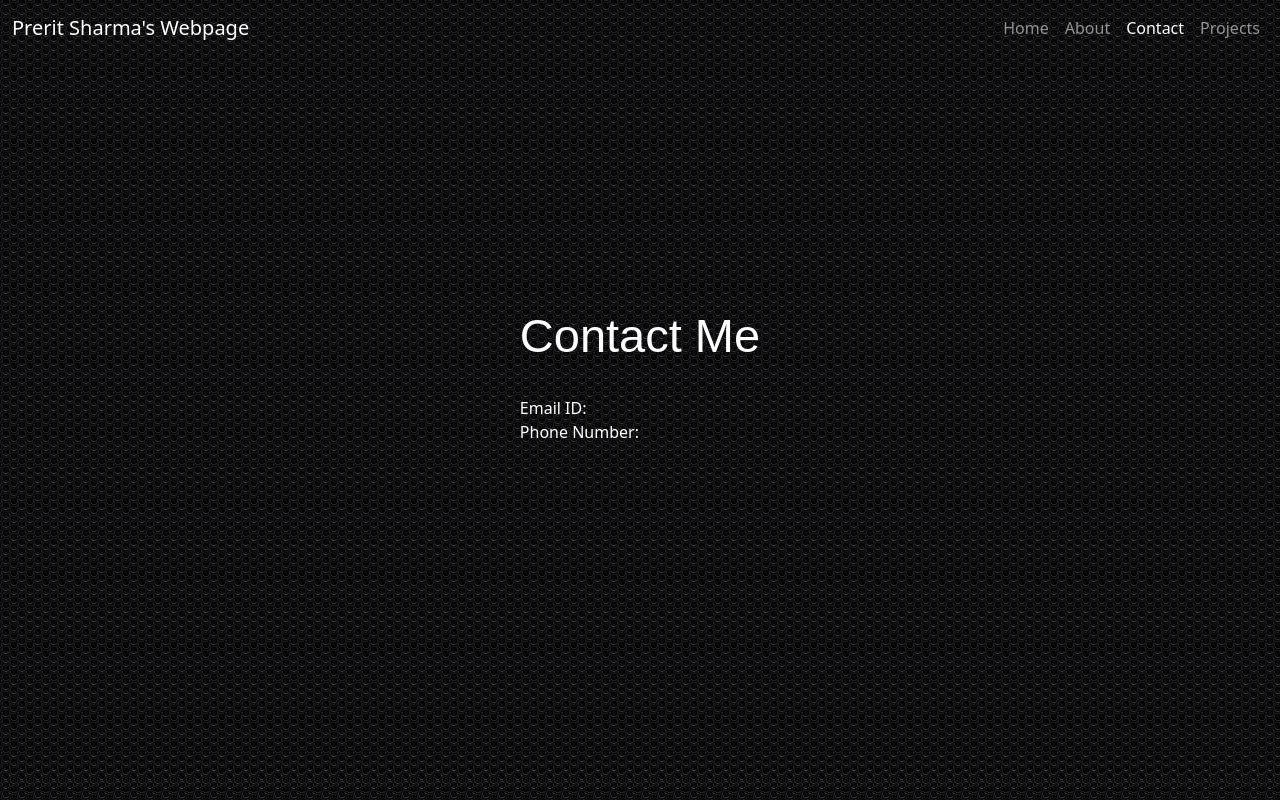
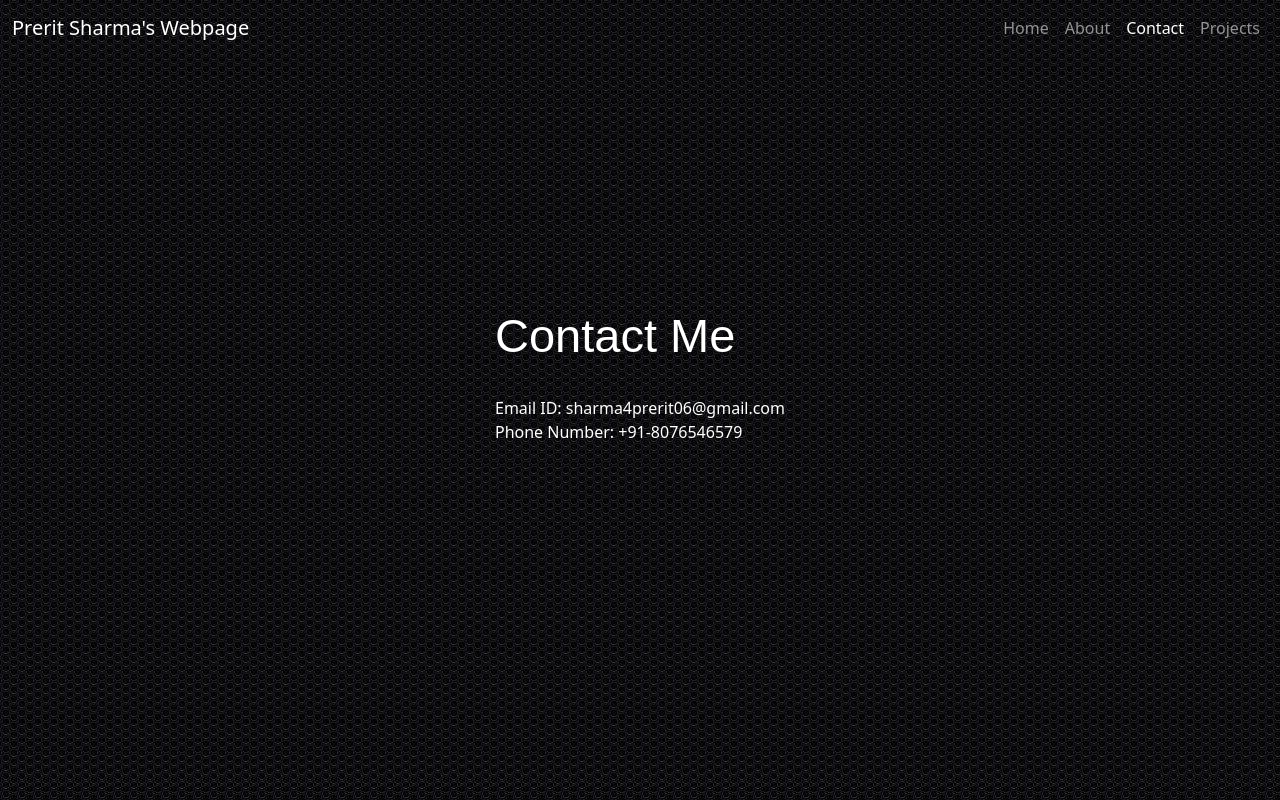
Before and after one commit to PreritS-creator/Personal-Website, a plain HTML site: page contact.html in a window 1280 px wide. Drawn offline with nearby package versions, Linux system fonts and the light colour scheme.

Commit message:
Update contact.html

```diff
--- a/contact.html
+++ b/contact.html
@@ -42,8 +42,8 @@
             <div class="contact-text">
                 <h1>Contact Me</h1>
                 <div>&#8205;</div>
-                <span>Email ID: </span>
-                <span>Phone Number: </span>
+                <span>Email ID: sharma4prerit06@gmail.com</span>
+                <span>Phone Number: +91-8076546579</span>
             </div>
         </div>
 
```
